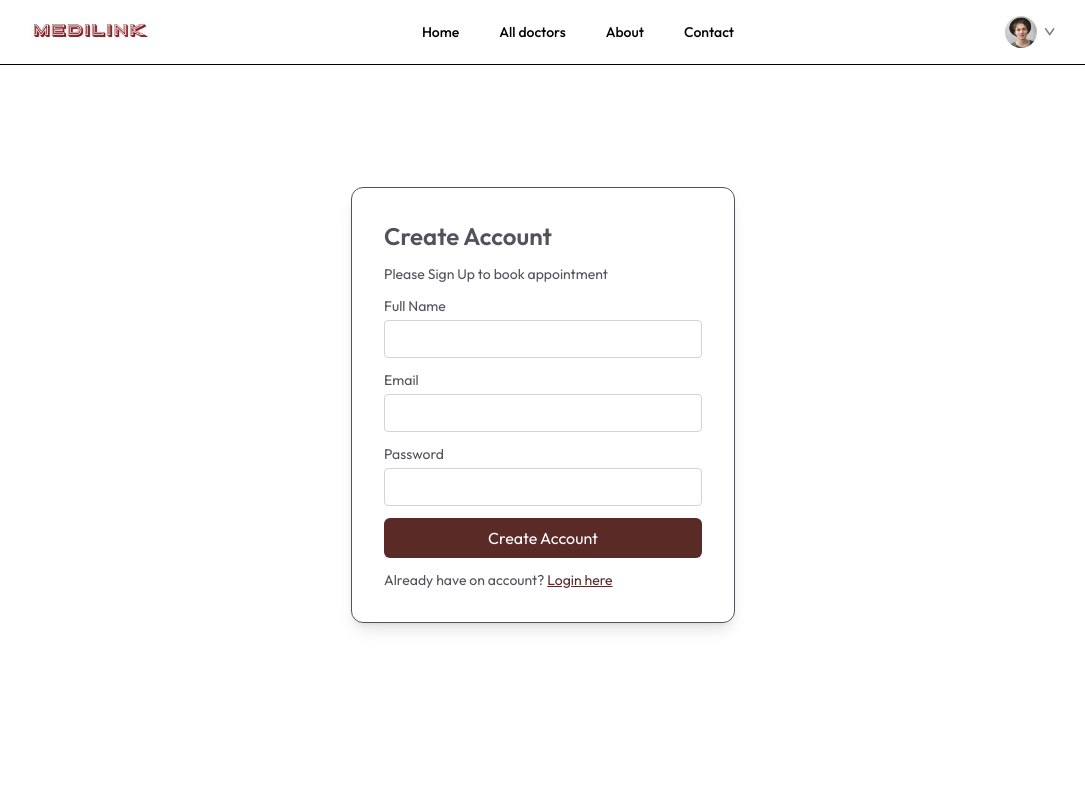
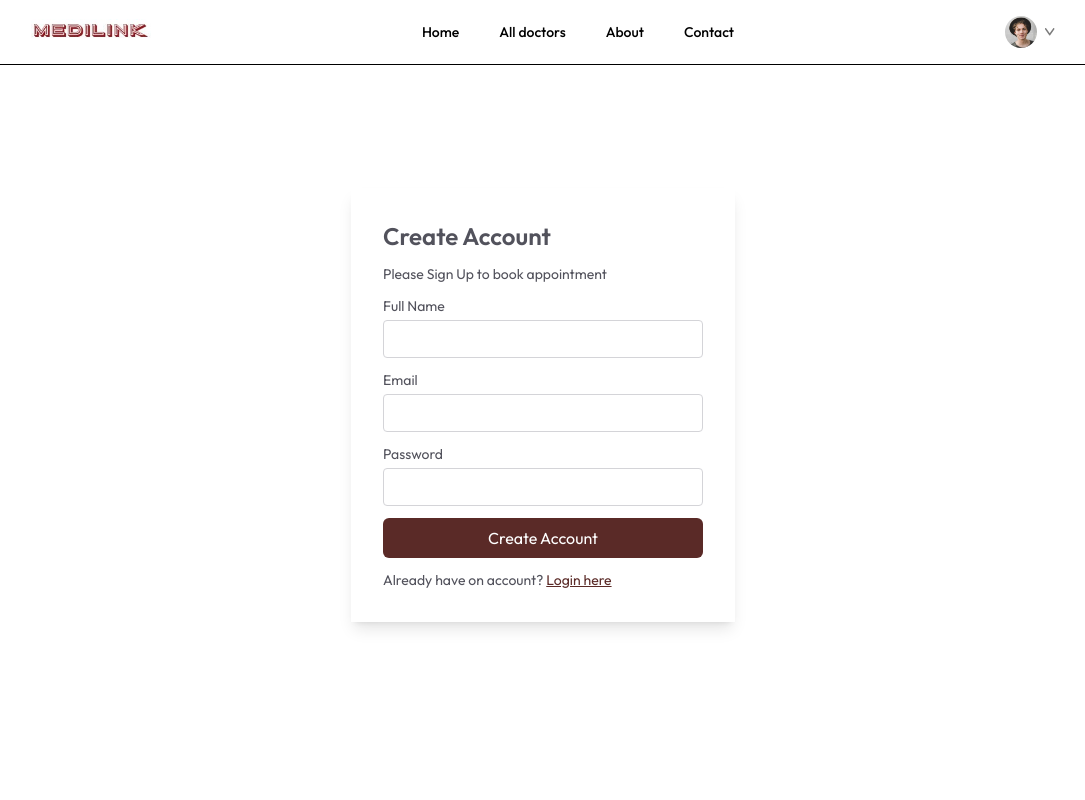
Before and after one commit to sham-33/MediLink, a React (Vite) app in the folder frontend/: page /login in a window 1280 px wide. Shown: the top 800 px of the page, without its empty margins (97-1182 px from the left). Built offline with nearby package versions, Linux system fonts and the light colour scheme.

Commit message:
Updated login page

```diff
--- a/frontend/src/components/Banner.jsx
+++ b/frontend/src/components/Banner.jsx
@@ -27,7 +27,7 @@ const Banner = () => {
           className="w-full absolute bottom-0 right-0 max-w-md"
           src={assets.appointment_img}
           alt=""
-          srcset=""
+          srcSet=""
         />
       </div>
     </div>
--- a/frontend/src/components/Footer.jsx
+++ b/frontend/src/components/Footer.jsx
@@ -7,7 +7,7 @@ const Footer = () => {
       <div className="flex flex-col sm:grid grid-cols-[3fr_1fr_1fr] gap-14 my-10 mt-40 text-sm">
         {/*left side*/}
         <div>
-          <img className='mb-5 w-40' src={assets.logo} alt="" srcset="" />
+          <img className='mb-5 w-40' src={assets.logo} alt="" srcSet="" />
           <p className="w-full md:w-2/3 text-gray-600 leading-6">
             Lorem Ipsum is simply dummy text of the printing and typesetting
             industry. Lorem Ipsum has been the industry's standard dummy text
--- a/frontend/src/components/Navbar.jsx
+++ b/frontend/src/components/Navbar.jsx
@@ -32,7 +32,7 @@ const Navbar = () => {
         <div className="flex items-center justify-between w-full md:w-auto">
           {/* Sidebar Toggle Button - visible on small screens */}
           <button className="md:hidden mr-4" onClick={() => setShowMenu(true)}>
-            <img src={assets.menu_icon} alt="menu" className="w-6" />
+            <img src={assets.menu_icon} alt="menu" className="w-6 -scale-x-100" />
           </button>
 
           {/* Logo - positioned naturally on the left */}
--- a/frontend/src/pages/Login.jsx
+++ b/frontend/src/pages/Login.jsx
@@ -12,7 +12,7 @@ const Login = () => {
 
   return (
     <form className="min-h-[80vh] flex flex-items-center">
-      <div className="flex flex-col gap-3 m-auto items-start p-8 min-w-[340px] sm:min-w-96 border rounded-xl text-zinc-600 text-sm shadow-lg">
+      <div className="flex flex-col gap-3 m-auto items-start p-8 min-w-[340px] sm:min-w-96 text-zinc-600 text-sm shadow-lg">
         <p className="text-2xl font-semibold">
           {state === "Sign Up" ? "Create Account" : "Login"}
         </p>
```
